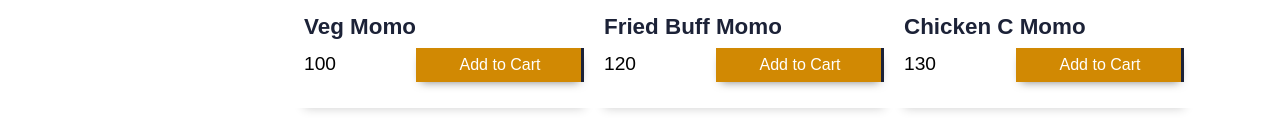
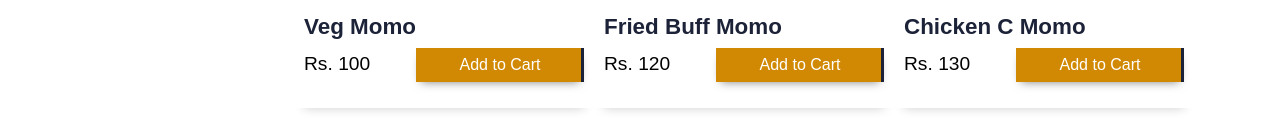
Before and after one commit to Si-za1/Reserve-N-Dine-2.0, a React (Create React App) app in the folder frontend/reserve-n-dine/: page /menu in a window 1280 px wide. Shown: the part 441-577 px from the top of the page. Built offline with nearby package versions, Linux system fonts and the light colour scheme; grey boxes are pictures that could not be loaded.

Commit message:
menu page almost ready

```diff
--- a/frontend/reserve-n-dine/src/components/pages/Menu/Menu.js
+++ b/frontend/reserve-n-dine/src/components/pages/Menu/Menu.js
@@ -420,7 +420,7 @@ const Item = ({ item }) => {
         </div>
         <div className="card-content">
           <div className="item-name">{item.item_name}</div>
-          <div className="item-cost">{item.item_cost}</div>
+          <div className="item-cost">Rs. {item.item_cost}</div>
           <button className="add-to-cart-btn">Add to Cart</button>
         </div>
       </div>
```
